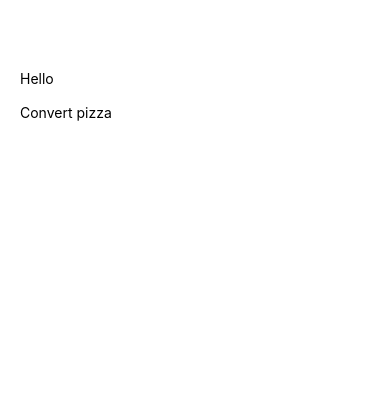
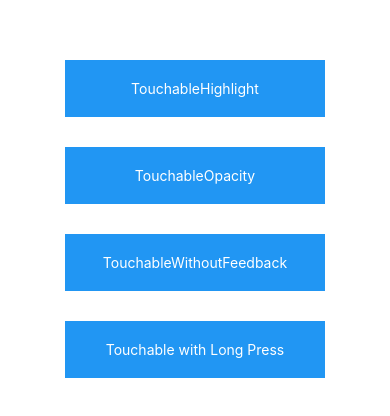
Before and after one commit to vuanhtu1993/ReactNative-Core, a React Native app: screen / in a window 390 px wide. Shown: the top 416 px of the page. Built offline with nearby package versions, Linux system fonts and the light colour scheme.

Commit message:
Handing Touches

```diff
--- a/component/flexDimension.js
+++ b/component/flexDimension.js
@@ -1,5 +1,8 @@
 import React, { Component } from 'react';
-import {AppRegistry, StyleSheet, Text, TextInput, View, Alert, Button, TouchableHighlight} from 'react-native';
+import {
+  AppRegistry, StyleSheet, Text, TextInput, View, Alert, Button, TouchableHighlight,
+  TouchableOpacity, TouchableNativeFeedback, TouchableWithoutFeedback
+} from 'react-native';
 
 export default class FlexDimension extends Component{
   constructor() {
@@ -8,19 +11,38 @@
       inputText: "",
     }
   }
+  _onPressButton() {
+    alert('You tapped the button!')
+  }
+
+  _onLongPressButton() {
+    alert('You long-pressed the button!')
+  }
   render() {
-    const text = this.state.inputText;
     return (
-      <View style={styles.flexParent}>
-        <View>
-          <Text>Hello</Text>
-          <TextInput
-            style={{height:50}}
-            placeholder="Convert pizza"
-            onChangeText={ (text) => this.setState({ inputText: text }) }
-          />
-          <Text>{text.split(' ').map((word, index) => word && <Box key={index} />)}</Text>
-        </View>
+      <View style={styles.container}>
+        <TouchableHighlight onPress={this._onPressButton} underlayColor="white">
+          <View style={styles.button}>
+            <Text style={styles.buttonText}>TouchableHighlight</Text>
+          </View>
+        </TouchableHighlight>
+        <TouchableOpacity onPress={this._onPressButton}>
+          <View style={styles.button}>
+            <Text style={styles.buttonText}>TouchableOpacity</Text>
+          </View>
+        </TouchableOpacity>
+        <TouchableWithoutFeedback
+          onPress={this._onPressButton}
+        >
+          <View style={styles.button}>
+            <Text style={styles.buttonText}>TouchableWithoutFeedback</Text>
+          </View>
+        </TouchableWithoutFeedback>
+        <TouchableHighlight onPress={this._onPressButton} onLongPress={this._onLongPressButton} underlayColor="white">
+          <View style={styles.button}>
+            <Text style={styles.buttonText}>Touchable with Long Press</Text>
+          </View>
+        </TouchableHighlight>
       </View>
     );
   }
@@ -33,9 +55,18 @@
 };
 
 const styles = StyleSheet.create({
-  flexParent: {
+  container: {
+    paddingTop: 60,
+    alignItems: 'center'
+  },
+  button: {
+    marginBottom: 30,
+    width: 260,
+    alignItems: 'center',
+    backgroundColor: '#2196F3'
+  },
+  buttonText: {
     padding: 20,
-    marginTop: 50,
-    flex: 1,
+    color: 'white'
   }
 });
```
